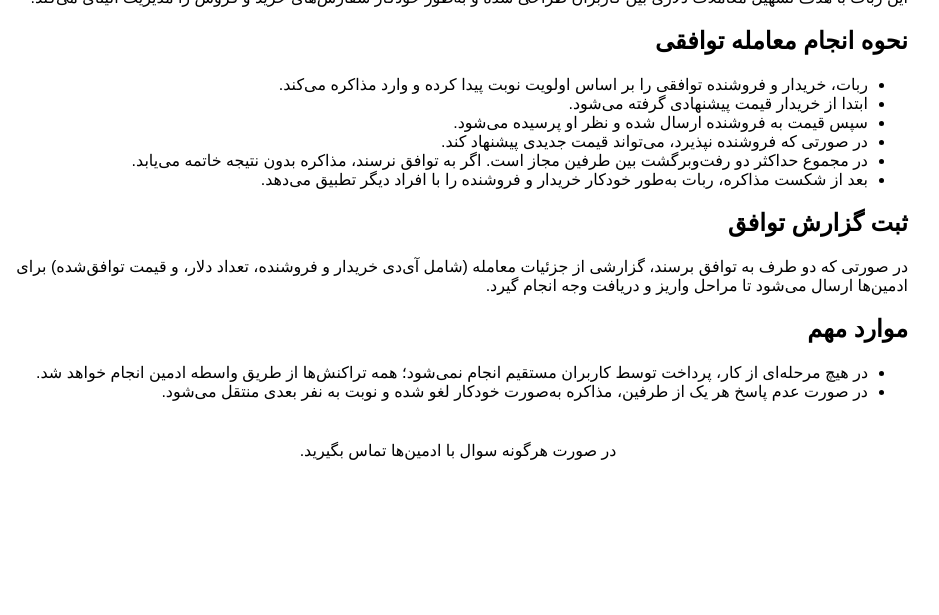
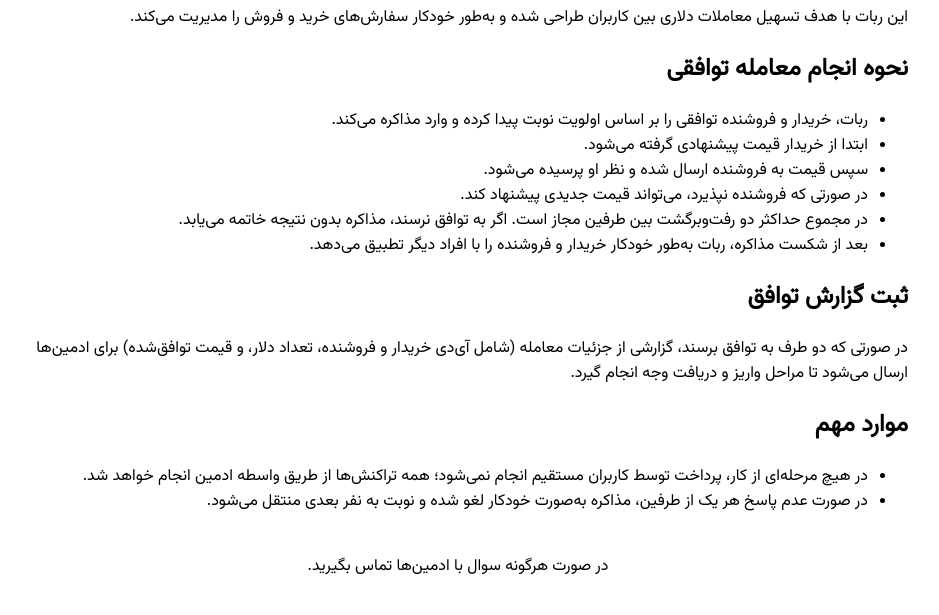
Before and after one commit to ForterL/Pricetalk, a plain HTML site: page index.html in a window 1280 px wide. Shown: the part 623-1238 px from the top of the page, without its empty margins (182-1121 px from the left). Before the commit the page ends 1119 px from the top, so only its background shows below. Drawn offline with Linux system fonts and the light colour scheme.

Commit message:
Update index.html

```diff
--- a/index.html
+++ b/index.html
@@ -2,10 +2,15 @@
 <html lang="fa">
 <head>
   <link href="https://fonts.googleapis.com/css2?family=Vazirmatn&display=swap" rel="stylesheet">
-  <style>
-    body {
-      font-family: 'Vazirmatn', sans-serif;
-    }
+    <style>
+      body {
+        font-family: 'Vazirmatn', sans-serif;
+        direction: rtl;
+        padding: 20px;
+        max-width: 900px;
+        margin: auto;
+        background-color: #ffffff;
+      }
   </style>
   <meta charset="UTF-8" />
   <title>معامله توافقی دلار</title>
@@ -21,15 +26,15 @@
   <!-- Favicon -->
   <link rel="icon" type="image/png" href="deal.png" />
 </head>
-<body style="font-family: sans-serif; direction: rtl; padding: 20px; max-width: 900px; margin: auto; background-color: #ffffff;">
-  <div style="text-align: center; margin-bottom: 20px;">
+<body>
+   <div style="text-align: center; margin-bottom: 20px;">
     <img src="deal.png" alt="لوگو معامله توافقی دلار" style="width: 100%; max-width: 1000px;" />
   </div>
 
   <h1>معامله توافقی دلار</h1>
 
   <p>
-    این ربات با هدف تسهیل معاملات دلاری بین کاربران طراحی شده و به‌طور خودکار سفارش‌های خرید و فروش را مدیریت الیتای می‌کند.
+    این ربات با هدف تسهیل معاملات دلاری بین کاربران طراحی شده و به‌طور خودکار سفارش‌های خرید و فروش را مدیریت می‌کند.
   </p>
 
   <h2>نحوه انجام معامله توافقی</h2>
```
